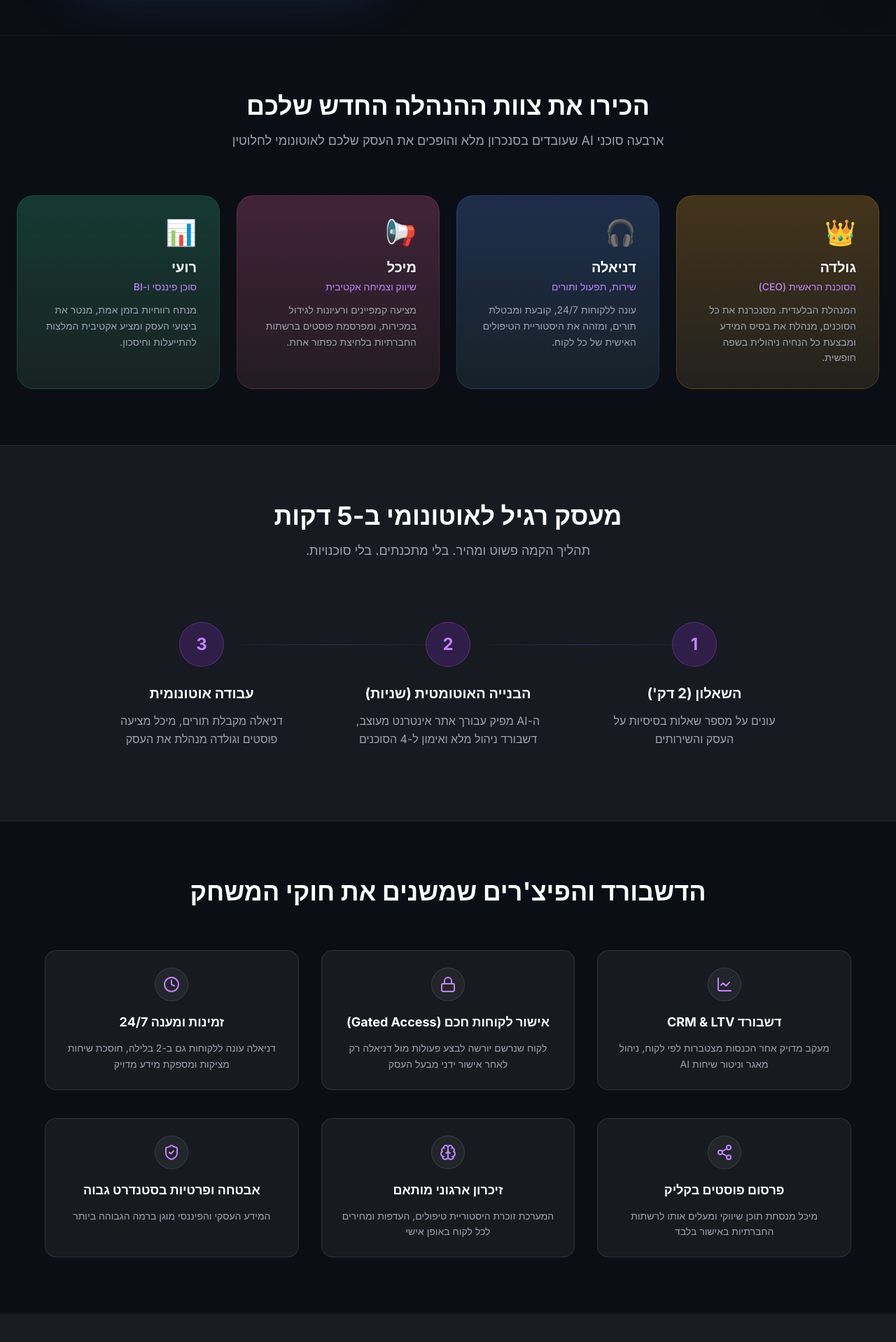
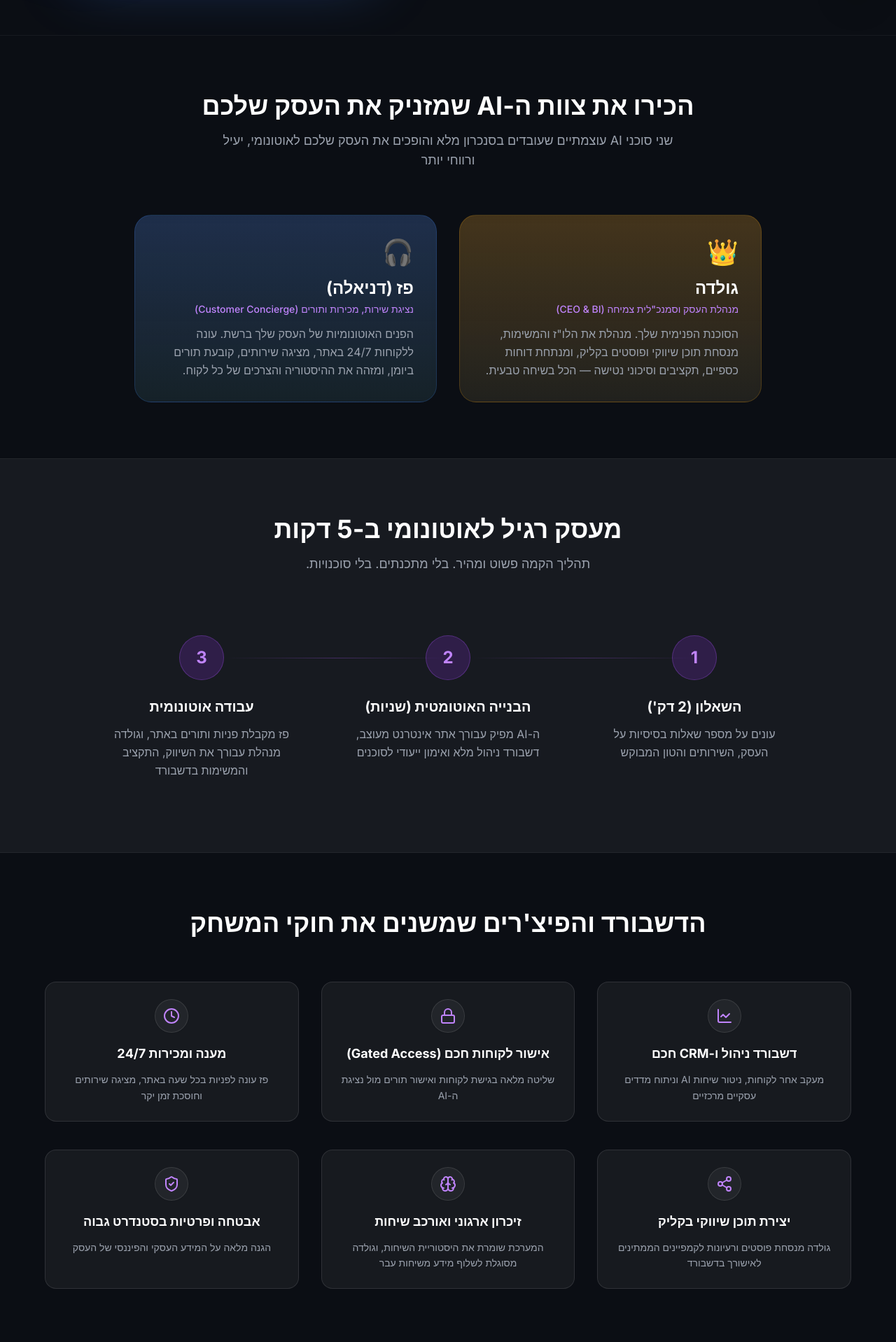
Before and after one commit to Adir-Bidany/FOZ-AI-Solutions, a Next.js app: page / in a window 1280 px wide. Shown: the part 782-2700 px from the top of the page at 70% size. Built offline with nearby package versions, Linux system fonts and the light colour scheme; grey boxes are pictures that could not be loaded.

Commit message:
feat: update landing page copywriting and dual-agent persona alignment

```diff
--- a/app/(marketing)/page.tsx
+++ b/app/(marketing)/page.tsx
@@ -24,53 +24,37 @@ export default function Home() {
                 <div className="container mx-auto px-6">
                     <div className="text-center mb-16">
                         <h2 className="text-3xl md:text-4xl font-bold text-white mb-4">
-                            הכירו את צוות ההנהלה החדש שלכם
+                            הכירו את צוות ה-AI שמזניק את העסק שלכם
                         </h2>
                         <p className="text-gray-400 text-lg max-w-2xl mx-auto">
-                            ארבעה סוכני AI שעובדים בסנכרון מלא והופכים את העסק שלכם לאוטונומי לחלוטין
+                            שני סוכני AI עוצמתיים שעובדים בסנכרון מלא והופכים את העסק שלכם לאוטונומי, יעיל ורווחי יותר
                         </p>
                     </div>
 
-                    <div className="grid grid-cols-1 md:grid-cols-2 lg:grid-cols-4 gap-6">
+                    <div className="grid grid-cols-1 md:grid-cols-2 gap-8 max-w-4xl mx-auto">
                         {[
                             {
                                 emoji: "👑",
                                 name: "גולדה",
-                                role: "הסוכנת הראשית (CEO)",
-                                desc: "המנהלת הבלעדית. מסנכרנת את כל הסוכנים, מנהלת את בסיס המידע ומבצעת כל הנחיה ניהולית בשפה חופשית.",
+                                role: "מנהלת העסק וסמנכ\"לית צמיחה (CEO & BI)",
+                                desc: "הסוכנת הפנימית שלך. מנהלת את הלו\"ז והמשימות, מנסחת תוכן שיווקי ופוסטים בקליק, ומנתחת דוחות כספיים, תקציבים וסיכוני נטישה — הכל בשיחה טבעית.",
                                 color: "from-amber-500/20 to-yellow-500/5",
                                 borderColor: "border-amber-500/20"
                             },
                             {
                                 emoji: "🎧",
-                                name: "דניאלה",
-                                role: "שירות, תפעול ותורים",
-                                desc: "עונה ללקוחות 24/7, קובעת ומבטלת תורים, ומזהה את היסטוריית הטיפולים האישית של כל לקוח.",
+                                name: "פז (דניאלה)",
+                                role: "נציגת שירות, מכירות ותורים (Customer Concierge)",
+                                desc: "הפנים האוטונומיות של העסק שלך ברשת. עונה ללקוחות 24/7 באתר, מציגה שירותים, קובעת תורים ביומן, ומזהה את ההיסטוריה והצרכים של כל לקוח.",
                                 color: "from-blue-500/20 to-cyan-500/5",
                                 borderColor: "border-blue-500/20"
-                            },
-                            {
-                                emoji: "📢",
-                                name: "מיכל",
-                                role: "שיווק וצמיחה אקטיבית",
-                                desc: "מציעה קמפיינים ורעיונות לגידול במכירות, ומפרסמת פוסטים ברשתות החברתיות בלחיצת כפתור אחת.",
-                                color: "from-pink-500/20 to-rose-500/5",
-                                borderColor: "border-pink-500/20"
-                            },
-                            {
-                                emoji: "📊",
-                                name: "רועי",
-                                role: "סוכן פיננסי ו-BI",
-                                desc: "מנתח רווחיות בזמן אמת, מנטר את ביצועי העסק ומציע אקטיבית המלצות להתייעלות וחיסכון.",
-                                color: "from-emerald-500/20 to-green-500/5",
-                                borderColor: "border-emerald-500/20"
                             }
                         ].map((agent, idx) => (
                             <div key={idx} className={`p-8 rounded-3xl bg-gradient-to-b ${agent.color} border ${agent.borderColor} bg-white/5 backdrop-blur-sm hover:scale-105 transition-transform`}>
                                 <div className="text-4xl mb-4">{agent.emoji}</div>
-                                <h3 className="text-xl font-bold text-white mb-1">{agent.name}</h3>
+                                <h3 className="text-2xl font-bold text-white mb-1">{agent.name}</h3>
                                 <div className="text-sm text-purple-400 mb-3 font-medium">{agent.role}</div>
-                                <p className="text-gray-400 text-sm leading-relaxed">{agent.desc}</p>
+                                <p className="text-gray-400 text-base leading-relaxed">{agent.desc}</p>
                             </div>
                         ))}
                     </div>
@@ -94,17 +78,17 @@ export default function Home() {
                             {
                                 step: "1",
                                 title: "השאלון (2 דק')",
-                                desc: "עונים על מספר שאלות בסיסיות על העסק והשירותים"
+                                desc: "עונים על מספר שאלות בסיסיות על העסק, השירותים והטון המבוקש"
                             },
                             {
                                 step: "2",
                                 title: "הבנייה האוטומטית (שניות)",
-                                desc: "ה-AI מפיק עבורך אתר אינטרנט מעוצב, דשבורד ניהול מלא ואימון ל-4 הסוכנים"
+                                desc: "ה-AI מפיק עבורך אתר אינטרנט מעוצב, דשבורד ניהול מלא ואימון ייעודי לסוכנים"
                             },
                             {
                                 step: "3",
                                 title: "עבודה אוטונומית",
-                                desc: "דניאלה מקבלת תורים, מיכל מציעה פוסטים וגולדה מנהלת את העסק"
+                                desc: "פז מקבלת פניות ותורים באתר, וגולדה מנהלת עבורך את השיווק, התקציב והמשימות בדשבורד"
                             }
                         ].map((item, idx) => (
                             <div key={idx} className="relative flex flex-col items-center text-center p-6">
@@ -134,33 +118,33 @@ export default function Home() {
                     <div className="grid grid-cols-1 sm:grid-cols-2 lg:grid-cols-3 gap-x-8 gap-y-10 max-w-6xl mx-auto">
                         {[
                             {
-                                title: "דשבורד CRM & LTV",
-                                desc: "מעקב מדויק אחר הכנסות מצטברות לפי לקוח, ניהול מאגר וניטור שיחות AI",
+                                title: "דשבורד ניהול ו-CRM חכם",
+                                desc: "מעקב אחר לקוחות, ניטור שיחות AI וניתוח מדדים עסקיים מרכזיים",
                                 icon: LineChart,
                             },
                             {
                                 title: "אישור לקוחות חכם (Gated Access)",
-                                desc: "לקוח שנרשם יורשה לבצע פעולות מול דניאלה רק לאחר אישור ידני מבעל העסק",
+                                desc: "שליטה מלאה בגישת לקוחות ואישור תורים מול נציגת ה-AI",
                                 icon: Lock,
                             },
                             {
-                                title: "זמינות ומענה 24/7",
-                                desc: "דניאלה עונה ללקוחות גם ב-2 בלילה, חוסכת שיחות מציקות ומספקת מידע מדויק",
+                                title: "מענה ומכירות 24/7",
+                                desc: "פז עונה לפניות בכל שעה באתר, מציגה שירותים וחוסכת זמן יקר",
                                 icon: Clock,
                             },
                             {
-                                title: "פרסום פוסטים בקליק",
-                                desc: "מיכל מנסחת תוכן שיווקי ומעלים אותו לרשתות החברתיות באישור בלבד",
+                                title: "יצירת תוכן שיווקי בקליק",
+                                desc: "גולדה מנסחת פוסטים ורעיונות לקמפיינים הממתינים לאישורך בדשבורד",
                                 icon: Share2,
                             },
                             {
-                                title: "זיכרון ארגוני מותאם",
-                                desc: "המערכת זוכרת היסטוריית טיפולים, העדפות ומחירים לכל לקוח באופן אישי",
+                                title: "זיכרון ארגוני ואורכב שיחות",
+                                desc: "המערכת שומרת את היסטוריית השיחות, וגולדה מסוגלת לשלוף מידע משיחות עבר",
                                 icon: Brain,
                             },
                             {
                                 title: "אבטחה ופרטיות בסטנדרט גבוה",
-                                desc: "המידע העסקי והפיננסי מוגן ברמה הגבוהה ביותר",
+                                desc: "הגנה מלאה על המידע העסקי והפיננסי של העסק",
                                 icon: ShieldCheck,
                             },
                         ].map((item, i) => (
@@ -197,7 +181,7 @@ export default function Home() {
                     </p>
                     <Link href="/onboarding" className="inline-block mt-4">
                         <Button className="h-16 px-12 text-xl rounded-full bg-blue-600 text-white hover:bg-blue-700 hover:scale-105 transition-all font-bold shadow-[0_0_30px_rgba(37,99,235,0.3)] border border-blue-500">
-                           הירשמו עכשיו ובעוד 5 דק' תקבלו אתר אינטרנט, דשבורד ניהול ו-4 סוכני AI
+                           הירשמו עכשיו ובעוד 5 דק' תקבלו אתר אינטרנט, דשבורד ניהול וסוכני AI
                         </Button>
                     </Link>
                 </div>
--- a/app/dashboard/layout.tsx
+++ b/app/dashboard/layout.tsx
@@ -48,7 +48,7 @@ export default async function DashboardLayout({
     // --- END LOGIC ---
 
     return (
-        <div className="flex h-screen bg-gray-50 w-full" dir="rtl">
+        <div className="flex h-screen bg-[#0B0E14] text-white w-full" dir="rtl">
             <main className="w-full h-full overflow-y-auto custom-scrollbar flex flex-col">
                 <div className="flex-1 w-full relative">{children}</div>
             </main>
--- a/components/HeroSection.tsx
+++ b/components/HeroSection.tsx
@@ -25,9 +25,9 @@ export default function HeroSection() {
                     </h1>
 
                     <p className="text-lg text-gray-400 max-w-xl leading-relaxed">
-                        צוות סוכני AI (גולדה, דניאלה, מיכל ורועי) שמנהלים לך את
-                        השירות, היומן, השיווק והכספים - 24/7. ענה על מספר שאלות
-                        וקבל אתר, דשבורד וסוכנים מוכנים ב-5 דקות.
+                        צוות סוכני ה-AI המתקדם של FOZ (גולדה ופז) שמנהלים עבורך את
+                        השירות, היומן, השיווק והניתוח הפיננסי — 24/7. ענו על מספר שאלות קצרות
+                        וקבלו אתר אינטרנט, דשבורד ניהול וסוכנים חכמים מוכנים ב-5 דקות!
                     </p>
 
                     <div className="flex flex-row gap-4 mt-4">
```
